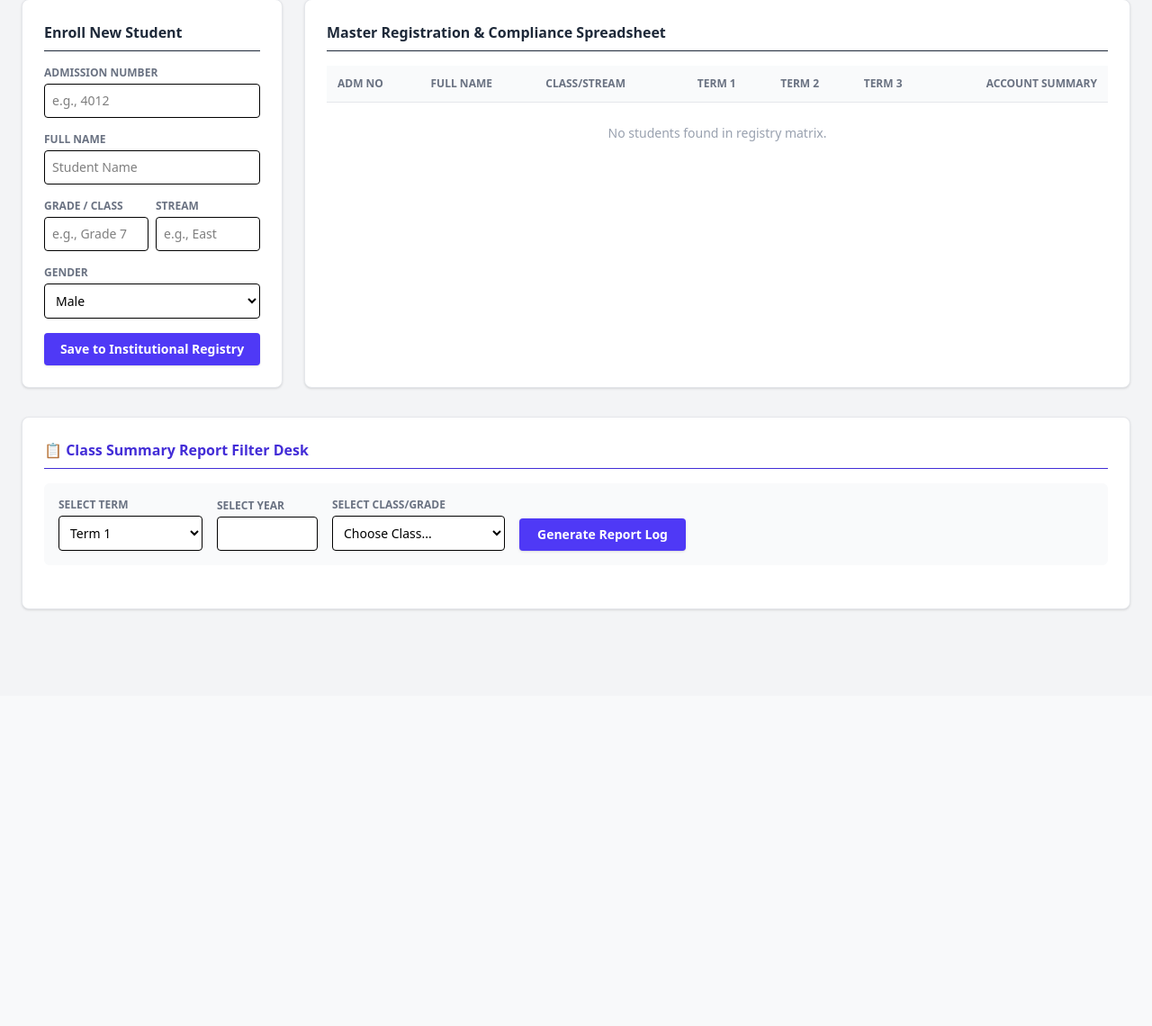
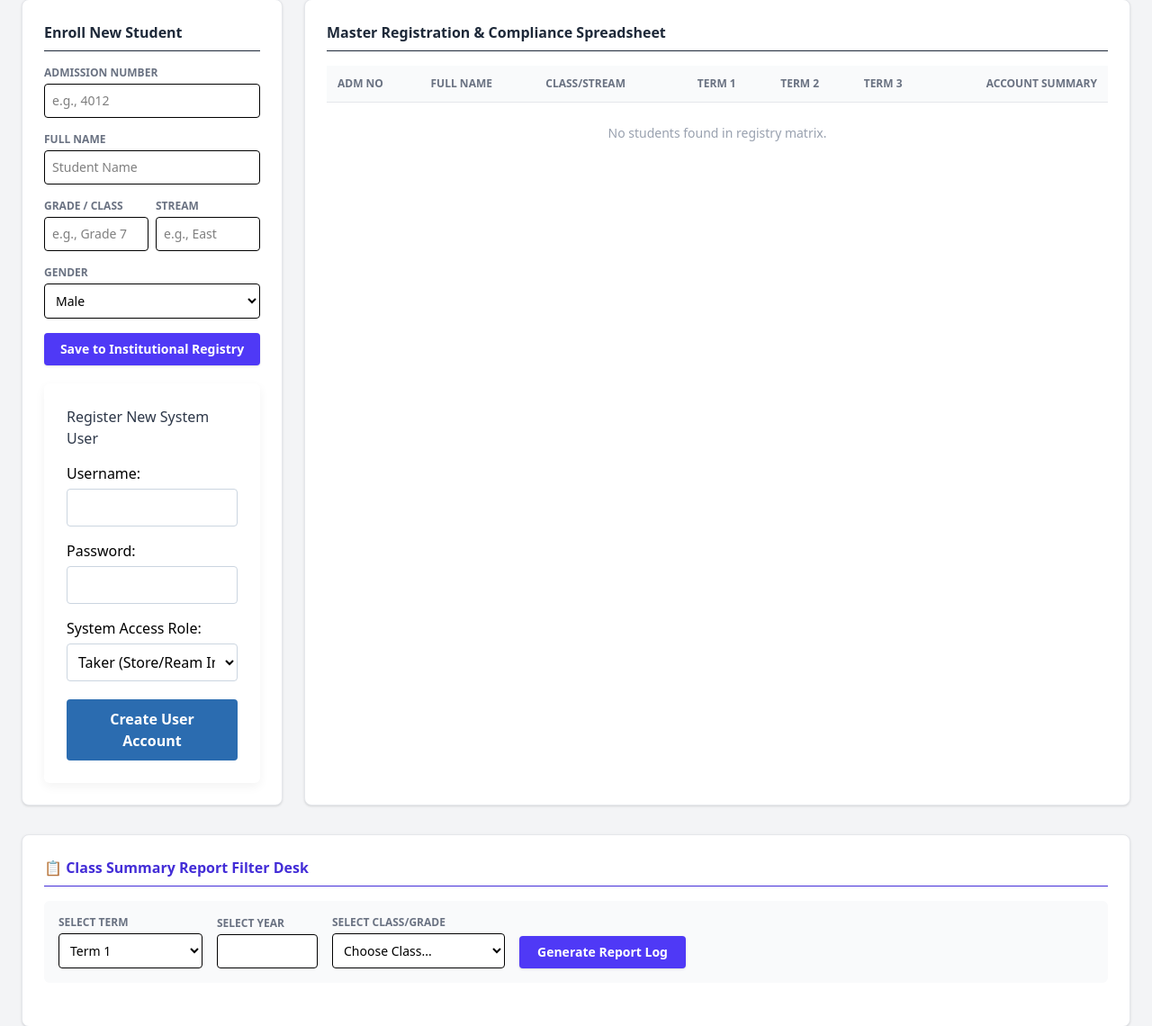
Before and after one commit to erickodhi/Ream-management, a Flask app: template templates/admin.html in a window 1280 px wide. Shown: the part 229-1369 px from the top of the page at 90% size. Before the commit the page ends 908 px from the top, so only its background shows below. Run offline with Flask 3, Linux system fonts and the light colour scheme; the template is opened without the code that fills it, so the values that code supplies are empty; data comes from the database, SQL or seed files in the repository.

Commit message:
Add administrative registration system and clean login logic

```diff
--- a/app.py
+++ b/app.py
@@ -124,7 +124,7 @@ def login():
 
         conn = get_db_connection()
 
-        # FORCE TABLE CREATION RIGHT HERE BEFORE SELECT RUNS
+        # We keep this block so your database table structure is always guaranteed to exist
         conn.execute('''
             CREATE TABLE IF NOT EXISTS users (
                 id INTEGER PRIMARY KEY AUTOINCREMENT,
@@ -135,18 +135,9 @@ def login():
         ''')
         conn.commit()
 
-        # --- TEMPORARY LIVE SEED: Injects your admin account if missing ---
-        from werkzeug.security import generate_password_hash
-        admin_exists = conn.execute('SELECT 1 FROM users WHERE username = ?', ('erick_admin',)).fetchone()
-        if not admin_exists:
-            conn.execute(
-                "INSERT INTO users (username, password_hash, role) VALUES (?, ?, ?)",
-                ('erick_admin', generate_password_hash('admin123'), 'Admin')
-            )
-            conn.commit()
-        # -----------------------------------------------------------------
+        # --- THE SEED BLOCK HAS BEEN REMOVED FROM HERE ---
 
-        # Now this line will never fail because the table is guaranteed to exist!
+        # Query the user directly from the database
         user = conn.execute('SELECT * FROM users WHERE username = ?', (username,)).fetchone()
         conn.close()
 
@@ -371,6 +362,34 @@ def allocate_exam_reams():
         print(f"SMS Broadcast failed to dispatch: {e}")
 
     return redirect('/exam')
+@app.route('/admin/create_user', methods=['POST'])
+def create_user():
+    username = request.form.get('username')
+    plain_password = request.form.get('password')
+    role = request.form.get('role') # Taker, Exam, Principal, Admin
+
+    if not username or not plain_password or not role:
+        flash("All fields are required!")
+        return redirect(url_for('admin_dashboard'))
+
+    conn = get_db_connection()
+    try:
+        # Securely hash the password before saving it
+        from werkzeug.security import generate_password_hash
+        hashed_password = generate_password_hash(plain_password)
+
+        conn.execute(
+            "INSERT INTO users (username, password_hash, role) VALUES (?, ?, ?)",
+            (username, hashed_password, role)
+        )
+        conn.commit()
+        flash(f"User '{username}' successfully created as {role}!")
+    except sqlite3.IntegrityError:
+        flash("Error: That username is already taken.")
+    finally:
+        conn.close()
+
+    return redirect(url_for('admin_dashboard'))
 
 # ------------------ PRINCIPAL AUDIT OVERVIEW ROUTE ------------------
 @app.route('/principal')
--- a/templates/admin.html
+++ b/templates/admin.html
@@ -82,7 +82,36 @@
                         Save to Institutional Registry
                     </button>
                 </form>
+                <div style="max-width: 500px; background: #fff; padding: 25px; border-radius: 6px; box-shadow: 0 4px 12px rgba(0,0,0,0.05); margin-top: 20px;">
+    <h3 style="margin-bottom: 15px; color: #2d3748;">Register New System User</h3>
+
+                <form action="{{ url_for('create_user') }}" method="POST">
+                    <div style="margin-bottom: 15px;">
+                        <label style="display:block; margin-bottom: 5px; font-weight: 500;">Username:</label>
+                        <input type="text" name="username" style="width:100%; padding: 8px; border: 1px solid #cbd5e0; border-radius: 4px;" required autocomplete="off">
+                    </div>
+
+                    <div style="margin-bottom: 15px;">
+                        <label style="display:block; margin-bottom: 5px; font-weight: 500;">Password:</label>
+                        <input type="password" name="password" style="width:100%; padding: 8px; border: 1px solid #cbd5e0; border-radius: 4px;" required>
+                    </div>
+
+                    <div style="margin-bottom: 20px;">
+                        <label style="display:block; margin-bottom: 5px; font-weight: 500;">System Access Role:</label>
+                        <select name="role" style="width:100%; padding: 8px; border: 1px solid #cbd5e0; border-radius: 4px; background: #fff;">
+                            <option value="Taker">Taker (Store/Ream Inventory)</option>
+                            <option value="Exam">Exam Office</option>
+                            <option value="Principal">Principal</option>
+                            <option value="Admin">System Administrator</option>
+                        </select>
+                    </div>
+
+                    <button type="submit" style="background: #2b6cb0; color: white; border: none; padding: 10px 20px; border-radius: 4px; font-weight: 600; cursor: pointer;">
+                        Create User Account
+                    </button>
+                </form>
             </div>
+        </div>
 
             <div class="bg-white p-6 rounded-lg shadow-sm lg:col-span-3 border border-gray-200">
                 <h2 class="text-base font-bold text-gray-800 border-b pb-2 mb-4">Master Registration & Compliance Spreadsheet</h2>
```
